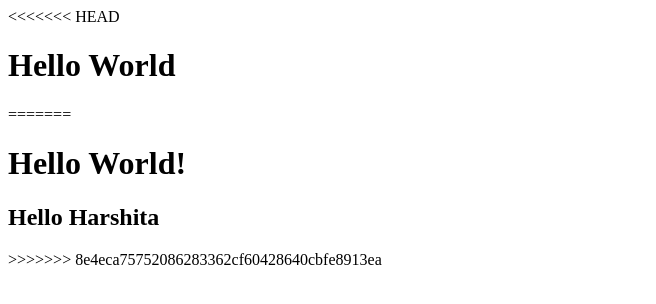
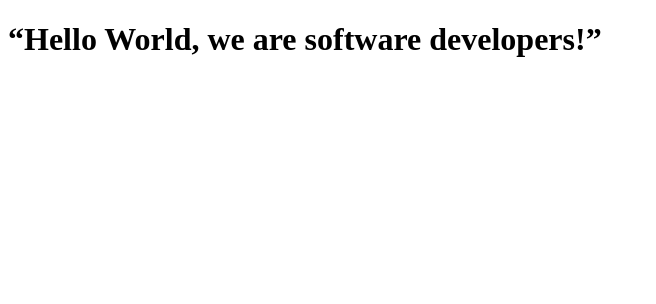
Before and after one commit to harshita02/JosephHarshitaMicroverse, a plain HTML site: page index.html in a window 1280 px wide. Shown: the whole page, without its empty margins (0-656 px from the left). Drawn offline with Linux system fonts and the light colour scheme.

Commit message:
final changes

```diff
--- a/index.html
+++ b/index.html
@@ -1,24 +1,13 @@
 <!DOCTYPE html>
 <html lang="en">
-
-
-
 <head>
     <meta charset="UTF-8">
     <meta http-equiv="X-UA-Compatible" content="IE=edge">
     <meta name="viewport" content="width=device-width, initial-scale=1.0">
     <title>Document</title>
 </head>
-<<<<<<< HEAD
-<body>
-    <h1>Hello World</h1>
-</body>
-=======
 
 <body>
-    <h1>Hello World!</h1>
-    <h2>Hello Harshita</h2>
+    <h1>“Hello World, we are software developers!”</h1>
 </body>
-
->>>>>>> 8e4eca75752086283362cf60428640cbfe8913ea
 </html>
```
